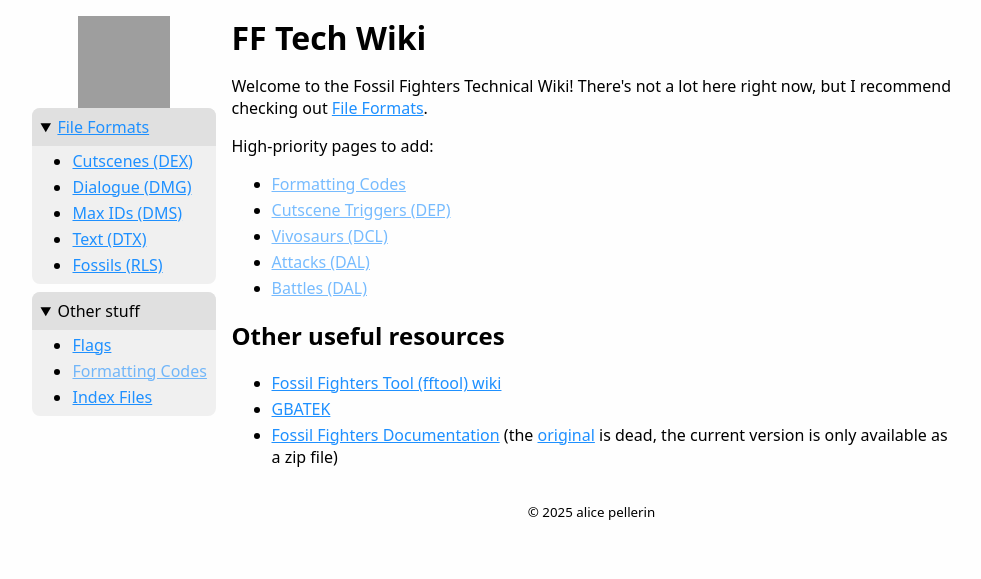
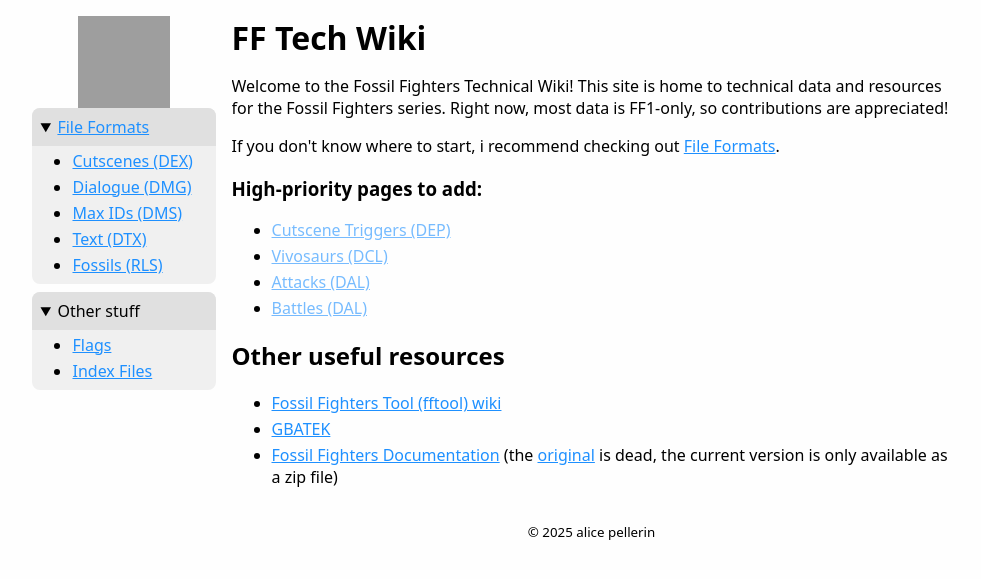
Before and after one commit to simonomi/fftechwiki, a Jekyll site: the page built from index.html, in a window 1280 px wide, cut to the strip 0-579 px from the top of the page. Shown: the whole strip, without its empty margins (148-1129 px from the left). Built offline with Jekyll 4.4.1, drawn with Linux system fonts in a browser that asks for light colours; grey boxes are pictures that could not be loaded.

Commit message:
update home page

```diff
--- a/_includes/navigation.html
+++ b/_includes/navigation.html
@@ -21,7 +21,6 @@
 		<summary>Other stuff</summary>
 		<ul>
 			<li><a href="/fftechwiki/flags">Flags</a></li>
-			<li><a>Formatting Codes</a></li>
 			<li><a href="/fftechwiki/index-files">Index Files</a></li>
 		</ul>
 	</details>
--- a/index.html
+++ b/index.html
@@ -2,12 +2,13 @@
 title: FF Tech Wiki
 layout: default
 ---
-<p>Welcome to the Fossil Fighters Technical Wiki! There's not a lot here right now, but I recommend checking out <a href="/fftechwiki/file-formats">File Formats</a>.</p>
+<p>Welcome to the Fossil Fighters Technical Wiki! This site is home to technical data and resources for the Fossil Fighters series. Right now, most data is FF1-only, so contributions are appreciated!</p>
 
-<p>High-priority pages to add:</p>
+<p>If you don't know where to start, i recommend checking out <a href="/fftechwiki/file-formats">File Formats</a>.</p>
+
+<h3>High-priority pages to add:</h3>
 
 <ul>
-	<li><a>Formatting Codes</a></li>
 	<li><a>Cutscene Triggers (DEP)</a></li>
 	<li><a>Vivosaurs (DCL)</a></li>
 	<li><a>Attacks (DAL)</a></li>
```
